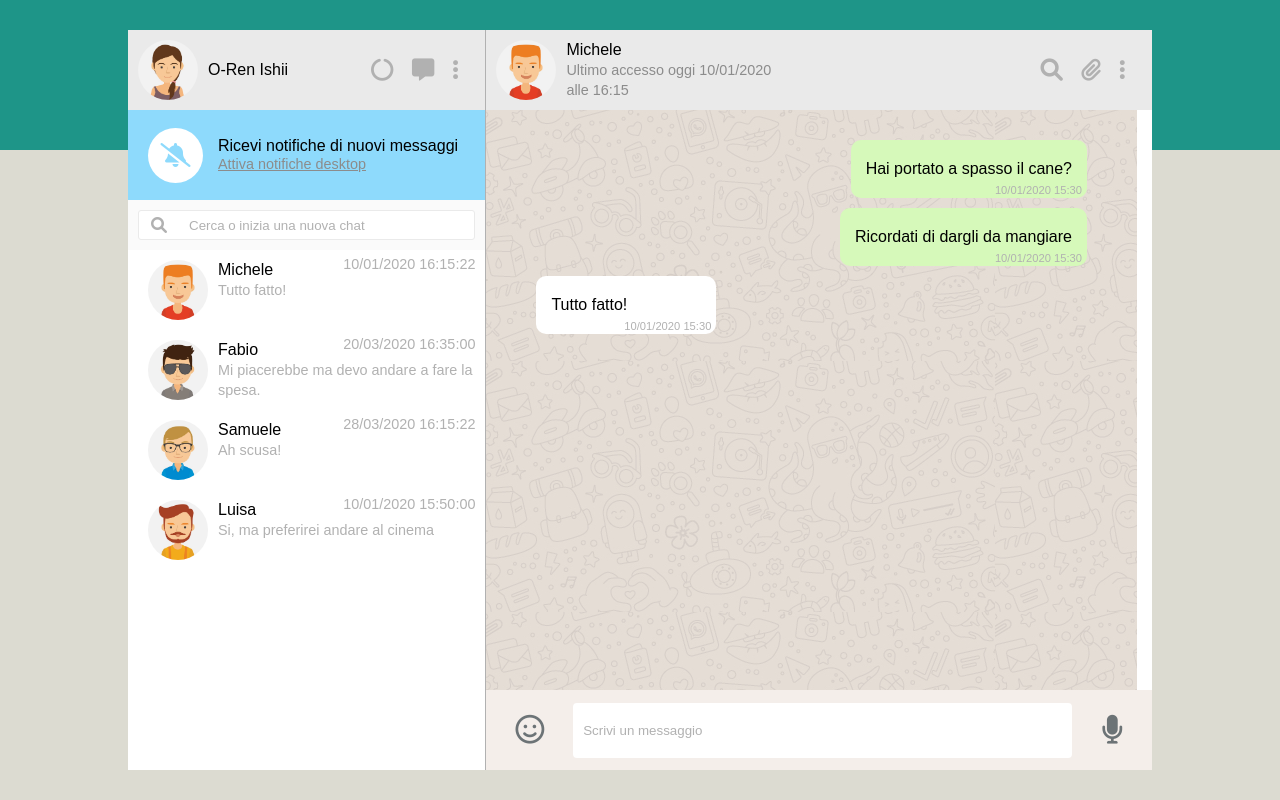
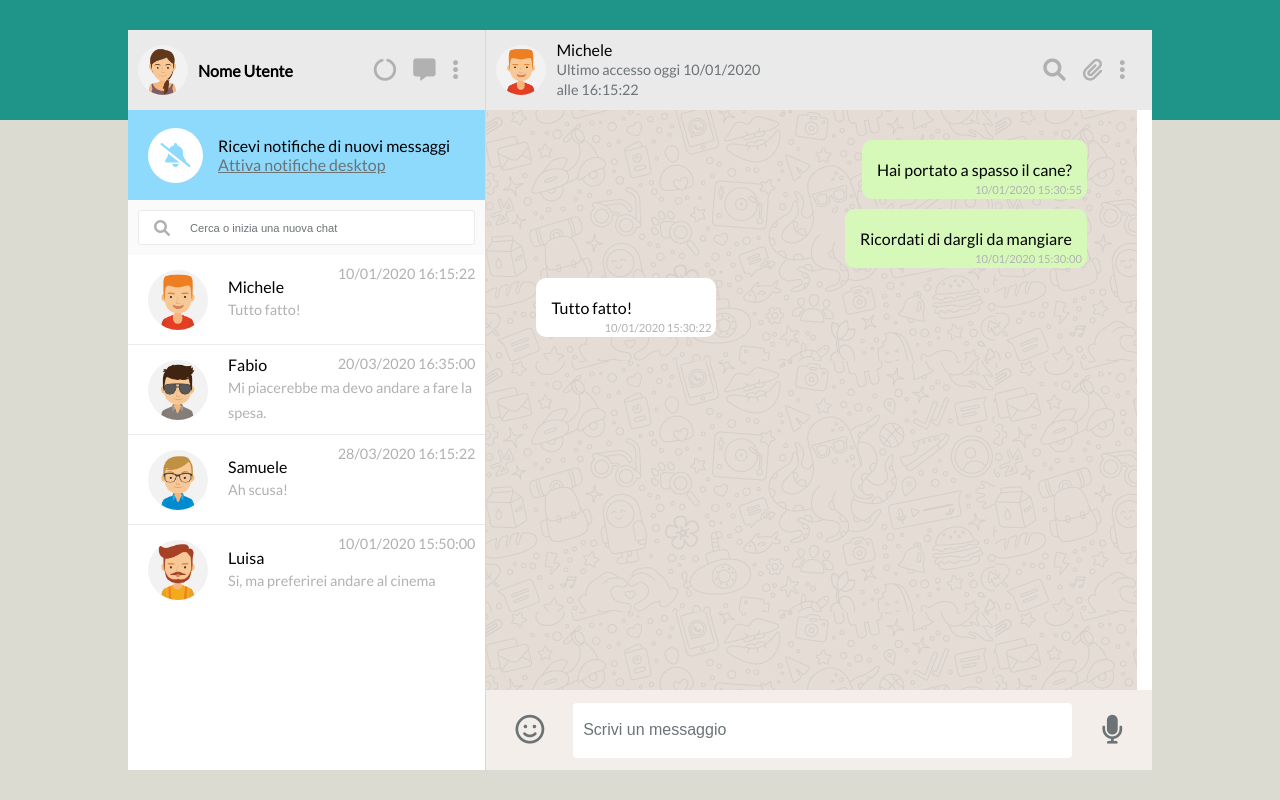
Before and after one commit to FloatIndex/vue-boolzapp, a plain HTML site: page index.html in a window 1280 px wide. Drawn offline with nearby package versions, Linux system fonts and the light colour scheme.

Commit message:
markup migliorato e corretto

```diff
--- a/index.html
+++ b/index.html
@@ -8,92 +8,75 @@
 
     <link rel="stylesheet" href="https://cdnjs.cloudflare.com/ajax/libs/font-awesome/6.0.0/css/all.min.css" integrity="sha512-9usAa10IRO0HhonpyAIVpjrylPvoDwiPUiKdWk5t3PyolY1cOd4DSE0Ga+ri4AuTroPR5aQvXU9xC6qOPnzFeg==" crossorigin="anonymous" referrerpolicy="no-referrer" />
     <link rel="stylesheet" href="style.css">
+
+    <link rel="preconnect" href="https://fonts.googleapis.com">
+    <link rel="preconnect" href="https://fonts.gstatic.com" crossorigin>
+    <link href="https://fonts.googleapis.com/css2?family=Lato&display=swap" rel="stylesheet">
 </head
 >
 <body>
-    <div id="app">
 
     <!-- background -->
-        <div class="bg">
-            <div class="bg-top"></div>
-            <div class="bg-bottom"></div>
-        </div>
-        <!-- fine background -->
-
-
-
+    <div id="app" class="bg">
 
         <!-- container -->
         <div class="container">
 
+
             <!-- side-bar -->
             <aside>
+
                 <!-- side-top -->
-                <div class="top user-layout">
-
-                    <div class="ul-left">
-                        <img src="img/avatar_io.jpg">
-                        <span class="name">O-Ren Ishii</span>
+                <div class="top">
+                    <div class="user-layout">
+                        <img class="avatar" src="img/avatar_io.jpg">
+                        <span class="name">Nome Utente</span>
                     </div>
 
-                    <div class="ul-right">
+                    <div class="icons">
                         <i class="fa-solid fa-circle-notch"></i>
                         <i class="fa-solid fa-message"></i>
                         <i class="fa-solid fa-ellipsis-vertical"></i>
                     </div>
-
                 </div>
                 <!-- fine side-top -->
 
-
-                <!-- side-middle -->
-                <div class="sidebar-middle">
                 <!-- notifiche -->
                 <div class="notifications">
-                        <div class="rounded-box">
+                    <div class="bell-icon">
                         <i class="fa-solid fa-bell-slash"></i>
                     </div>
 
-                        <div class="ul-txt">
+                    <div class="side-txt">
                         <p>Ricevi notifiche di nuovi messaggi</p>
-                            <a class="subtitle dark" href="#">Attiva notifiche desktop</a>
+                        <a href="#">Attiva notifiche desktop</a>
                     </div>
                 </div>
                 <!-- fine notifiche -->
 
                 <!-- barra ricerca -->
-                    <div class="searchbar-box">
-                        <div class="search-bar">
-                            <div class="lens">
+                <div class="searchbar-wrap">
+                    <div class="searchbar">
                         <i class="fa-solid fa-magnifying-glass"></i>
-                            </div>
                         <input type="text" placeholder="Cerca o inizia una nuova chat">
                     </div>
                 </div>
                 <!-- fine barra ricerca -->
+
+                <!-- contatti -->
+                <div class="contacts">
+                    <div class="contact user-layout" v-for="(contact, index) in contacts">
+                        <img class="avatar" :src=" 'img/avatar' + contact.avatar + '.jpg' ">
+                        <div class="side-txt">
+                            <span class="name">{{contact.name}}</span>
+                            <span class="last-txt">{{getLastText(index)}}</span>
                         </div>
-                <!-- fine side-middle -->
+                        <span class="last-message">{{getLastDate(index)}}</span>
+                    </div>
+                </div>
+                <!-- fine contatti -->
 
 
-                <!-- side-bottom -->
-                <div class="sidebar-bottom">
-
-                    <div class="user-layout" v-for="(contact, index) in contacts">
-                        <div class="ul-left">
-                            <img :src="contact.avatar">
-                            <div class="ul-txt">
-                                <span class="name">{{contact.name}}</span>
-                                <span class="subtitle">{{getLastMessage(index)}}</span>
-                            </div>
-                        </div>
-
-                        <div class="ul-right">
-                            <span class="subtitle">{{getLastAccess(index)}}</span>
-                        </div>
-                    </div>
-
-                </div>
-                <!-- fine side-bottom -->
             </aside>
             <!-- fine sidebar -->
 
@@ -102,63 +85,59 @@
             <!-- main -->
             <main>
                 <!-- main top -->
-                <div class="top user-layout">
-
-                    <div class="ul-left">
-                        <img src="img/avatar_1.jpg">
-                        <div class="ul-txt">
+                <div class="top">
+                    <div class="user-layout">
+                        <img class="avatar" src="img/avatar_1.jpg">
+                        <div class="side-txt">
                             <span class="name">Michele</span>
-                            <span class="subtitle dark">Ultimo accesso oggi 10/01/2020</span>
-                            <span class="subtitle dark">alle 16:15</span>
+                            <span class="last-access">
+                                <span>Ultimo accesso oggi 10/01/2020</span>
+                                <span>alle 16:15:22</span>
+                            </span>
                         </div>
                     </div>
 
-                    <div class="ul-right">
+                    <div class="icons">
                         <i class="fa-solid fa-magnifying-glass"></i>
                         <i class="fa-solid fa-paperclip"></i>
                         <i class="fa-solid fa-ellipsis-vertical"></i>
                     </div>
-
                 </div>
                 <!-- fine main top -->
 
-
-                <!-- main middle -->
-                <div class="main-middle">
-                    <div class="row sent">
-                        <div class="message">
+                <!-- messaggi -->
+                <div class="messages">
+                    <div class="message sent">
                         <span>Hai portato a spasso il cane?</span>
-                            <span class="subtitle">10/01/2020 15:30</span>
+                        <span class="last-message">10/01/2020 15:30:55</span>
+                    </div>
+                    <div class="message sent">
+                        <span>Ricordati di dargli da mangiare</span>
+                        <span class="last-message">10/01/2020 15:30:00</span>
+                    </div>
+                    <div class="message received">
+                        <span>Tutto fatto!</span>
+                        <span class="last-message">10/01/2020 15:30:22</span>
                     </div>
                 </div>
-                    <div class="row sent">
-                        <div class="message">
-                            <span>Ricordati di dargli da mangiare</span>
-                            <span class="subtitle">10/01/2020 15:30</span>
-                        </div>
-                    </div>
-                    <div class="row received">
-                        <div class="message">
-                            <span>Tutto fatto!</span>
-                            <span class="subtitle">10/01/2020 15:30</span>
-                        </div>
-                    </div>
-                </div>
-                <!-- fine main middle -->
+                <!-- fine messaggi -->
 
-
-                <!-- main bottom -->
-                <div class="main-bottom">
+                <!-- invio messaggi -->
+                <div class="main-input">
                     <i class="fa-regular fa-face-smile"></i>
                     <input type="text" placeholder="Scrivi un messaggio">
                     <i class="fa-solid fa-microphone"></i>
                 </div>
-                <!-- fine main bottom -->
+                <!-- fine invio messaggi -->
+
             </main>
             <!-- fine main -->
         </div>
         <!-- fine container -->
     </div>
+    <!-- fine background -->
+
+
 
     <script src="https://cdn.jsdelivr.net/npm/vue@2/dist/vue.js"></script>
     <script type="text/javascript" src="main.js"></script>
--- a/main.js
+++ b/main.js
@@ -5,7 +5,7 @@ const app = new Vue (
             contacts: [
                 {
                     name: 'Michele',
-                    avatar: 'img/avatar_1.jpg',
+                    avatar: '_1',
                     visible: true,
                     messages: [
                         {
@@ -27,7 +27,7 @@ const app = new Vue (
                 },
                 {
                     name: 'Fabio',
-                    avatar: 'img/avatar_2.jpg',
+                    avatar: '_2',
                     visible: true,
                     messages: [
                         {
@@ -49,7 +49,7 @@ const app = new Vue (
                 },
                 {
                     name: 'Samuele',
-                    avatar: 'img/avatar_3.jpg',
+                    avatar: '_3',
                     visible: true,
                     messages: [
                         {
@@ -71,7 +71,7 @@ const app = new Vue (
                 },
                 {
                     name: 'Luisa',
-                    avatar: 'img/avatar_4.jpg',
+                    avatar: '_4',
                     visible: true,
                     messages: [
                         {
@@ -93,11 +93,11 @@ const app = new Vue (
         // fine data
 
         methods: {
-            getLastMessage(index) {
+            getLastText(index) {
                 const messagesLength = this.contacts[index].messages.length;
                 return this.contacts[index].messages[messagesLength - 1].text;
             },
-            getLastAccess(index) {
+            getLastDate(index) {
                 const messagesLength = this.contacts[index].messages.length;
                 return this.contacts[index].messages[messagesLength - 1].date;
             }
--- a/style.css
+++ b/style.css
@@ -6,31 +6,19 @@
 }
 
 html {
-    font-family: Arial, Helvetica, sans-serif;
+    font-family: 'lato', sans-serif;
 }
 
 
 
-/* BACKGROUND */
+
+/* COMUNI */
 .bg {
     height: 100vh;
+    background-image: linear-gradient(180deg, #1e9588 120px, #dcdbd1 120px);
     position: relative;
 }
 
-.bg-top {
-    height: 150px;
-    background-color: #1e9588;
-}
-
-.bg-bottom {
-    height: calc(100% - 150px);
-    background-color: #dcdbd1;
-}
-/* FINE BACKGROUND */
-
-
-
-/* CONTAINER */
 .container {
     width: 80%;
     min-width: 1010px;
@@ -43,70 +31,51 @@ html {
     background-color: #fff;
     display: flex;
 }
-/* FINE CONTAINER */
+
+.user-layout {
+    display: flex;
+    align-items: center;
+}
+
+.user-layout .avatar {
+    width: 50px;
+    height: auto;
+    border-radius: 50%;
+    margin-right: 10px;
+}
+
+.user-layout .side-txt {
+    display: flex;
+    flex-direction: column;
+    line-height: 20px;
+}
+/* FINE COMUNI */
 
 
 
-/* COMUNI */
+
+/* TOP */
 .top {
     height: 80px;
     padding-left: 10px;
     padding-right: 20px;
     background-color: #eaeaea;
+    display: flex;
+    justify-content: space-between;
+    align-items: center;
 }
 
-.top.user-layout i{
+.icons i{
     font-size: 1.4rem;
     color: #b1b1b1;
     margin: 0px 7px;
 }
 
-.user-layout {
-    display: flex;
-    align-items: center;
-    justify-content: space-between;
-}
-
-.user-layout img {
-    width: 60px;
-    height: auto;
-    border-radius: 50%;
-    margin-right: 10px;
-}
-
-.user-layout .ul-left {
-    display: flex;
-    align-items: center;
-}
-
-.user-layout .ul-txt {
-    display: flex;
-    flex-direction: column;
-    line-height: 20px;
-}
-
-.subtitle {
-    font-size: 0.9rem;
-    color: #b1b1b1;
-}
-
-.subtitle.dark {
-    color: #8c8c8c;
-}
-
 i:hover, a:hover {
     cursor: pointer;
 }
+/* FINE TOP */
 
-input::placeholder {
-    color: #b1b1b1;
-}
-
-input:focus{
-    outline: none;
-    cursor: text;
-}
-/* FINE COMUNI */
 
 
 
@@ -114,91 +83,126 @@ input:focus{
 aside {
     width: 35%;
     height: 100%;
-    border-right: 1px solid #b1b1b1;
+    border-right: 1px solid #d8d8d8;
+    display: flex; /* perché abbia effetto lo scroll dei contatti */
+    flex-direction: column;
 }
-/* sidebar middle */
-.sidebar-middle .notifications {
+
+/* side-top */
+aside .top {
+    flex-shrink: 0;
+}
+
+aside .top .name {
+    font-weight: bold;
+}
+
+/* notifiche */
+.notifications {
     height: 90px;
     background-color: #8edafc;
     padding-left: 20px;
-    padding-right: 20px;
     display: flex;
     align-items: center;
+    flex-shrink: 0;
 }
 
-.rounded-box {
+.bell-icon {
     width: 55px;
     height: 55px;
     border-radius: 50%;
-    background-color: #fff;
+    margin-right: 15px;
     display: flex;
     justify-content: center;
     align-items: center;
     flex-shrink: 0;
-    margin-right: 15px;
-}
-
-.rounded-box i {
+    background-color: #fff;
     color: #8edafc;
     font-size: 1.5rem;
 }
 
-.searchbar-box {
+.notifications .side-txt a {
+    color: #6c7376;
+}
+
+/* barra ricerca */
+.searchbar-wrap {
     padding: 10px;
     background-color: #fafafa;
+    flex-shrink: 0;
 }
 
-.search-bar {
-    width: calc(100%-20px);
-    height: 30px;
+.searchbar {
+    height: 35px;
+    border-radius: 3px;
+    padding-left: 15px;
+    padding-right: 10px;
     display: flex;
+    align-items: center;
     border: 1px solid #eaeaea;
     background-color: #fff;
-    border-radius: 3px;
-}
-
-.search-bar .lens {
-    width: 40px;
-    display: flex;
-    justify-content: center;
-    align-items: center;
     color: #b1b1b1;
 }
 
-.search-bar input{
-    width: calc(100% - 60px);
-    padding-left: 10px;
+.searchbar input{
+    width: 100%;
+    height: 100%;
+    margin-left: 20px;
     border: none;
     color: #8c8c8c;
+    font-size: 0.7rem;
 }
 
-/* sidebar-bottom */
-.sidebar-bottom {
-    height: calc(100% - 220px);
+input::placeholder {
+    color: #6c7376;
+}
+
+input:focus{
+    outline: none;
+    cursor: text;
+}
+
+/* contatti */
+.contacts {
     overflow-y: scroll;
 }
 
-.sidebar-bottom .user-layout {
-    height: 80px;
+.contact {
+    height: 90px;
     padding-left: 20px;
     padding-right: 10px;
     position: relative;
+    border-bottom: 1px solid #ececec;
 }
 
-.sidebar-bottom .user-layout:hover {
+.contact:last-child {
+    border-bottom: none;
+}
+
+.contact .avatar {
+    width: 60px;
+    margin-right: 20px;
+}
+
+.contact .last-txt {
+    font-size: 0.9rem;
+    color: #b1b1b1;
+    line-height: 25px;
+}
+
+.contact .last-message {
+    position: absolute;
+    top: 10px;
+    right: 10px;
+    font-size: 0.9rem;
+    color: #b1b1b1;
+}
+
+.contact:hover {
     background-color: #eaeaea;
 }
+/* FINE SIDEBAR */
 
-.sidebar-bottom .ul-txt {
-    align-self: flex-start;
-}
-
-.sidebar-bottom .ul-right {
-    position: absolute;
-    top: 5px;
-    right: 10px;
-}
-/* FINE SIDEBAR */
 
 
 
@@ -208,49 +212,54 @@ main {
     height: 100%;
 }
 
-/* main middle */
-.main-middle {
+/* main top */
+main .top .last-access {
+    font-size: 0.9rem;
+    color: #6c7376;
+    display: flex;
+    flex-direction: column;
+}
+
+/* messaggi */
+.messages {
     height: calc(100% - 160px);
     overflow-y: scroll;
     background-image: url('img/mine.jpg');
     border-right: 15px solid #fff;
     padding: 30px 50px 0px 50px;
-}
-
-.row {
     display: flex;
-    margin-bottom: 10px;
-}
-
-.row.sent {
-    justify-content: flex-end;
+    flex-direction: column;
 }
 
 .message {
     min-width: 180px;
-    max-width: 300px;
+    max-width: 48%;
     padding: 20px 15px;
+    margin-bottom: 10px;
     border-radius: 10px;
     position: relative;
 }
 
-.row.sent .message{
+.message.sent {
+    margin-left: auto;
     background-color: #d6f9ba;
 }
 
-.row.received .message{
+.message.received {
+    margin-right: auto;
     background-color: #fff;
 }
 
-.message .subtitle {
+.message .last-message {
     position: absolute;
-    bottom: 2px;
+    bottom: 3px;
     right: 5px;
     font-size: 0.7rem;
+    color: #b1b1b1;
 }
 
-/* main bottom */
-.main-bottom {
+/* invio messaggi */
+.main-input {
     height: 80px;
     background-color: #f4eeea;
     display: flex;
@@ -258,16 +267,18 @@ main {
     align-items: center;
 }
 
-.main-bottom i {
+.main-input i {
     color: #6c7376;
     font-size: 1.8rem;
 }
 
-.main-bottom input {
+.main-input input {
     width: 75%;
     height: 55px;
-    padding: 10px;
+    padding: 0px 10px;
     border-radius: 4px;
     border: none;
+    font-size: inherit;
+    font-weight: lighter;
 }
 /* FINE MAIN */
```
Also changed, not shown: 1 other file. Lines whose indentation alone changed are shown as unchanged.
